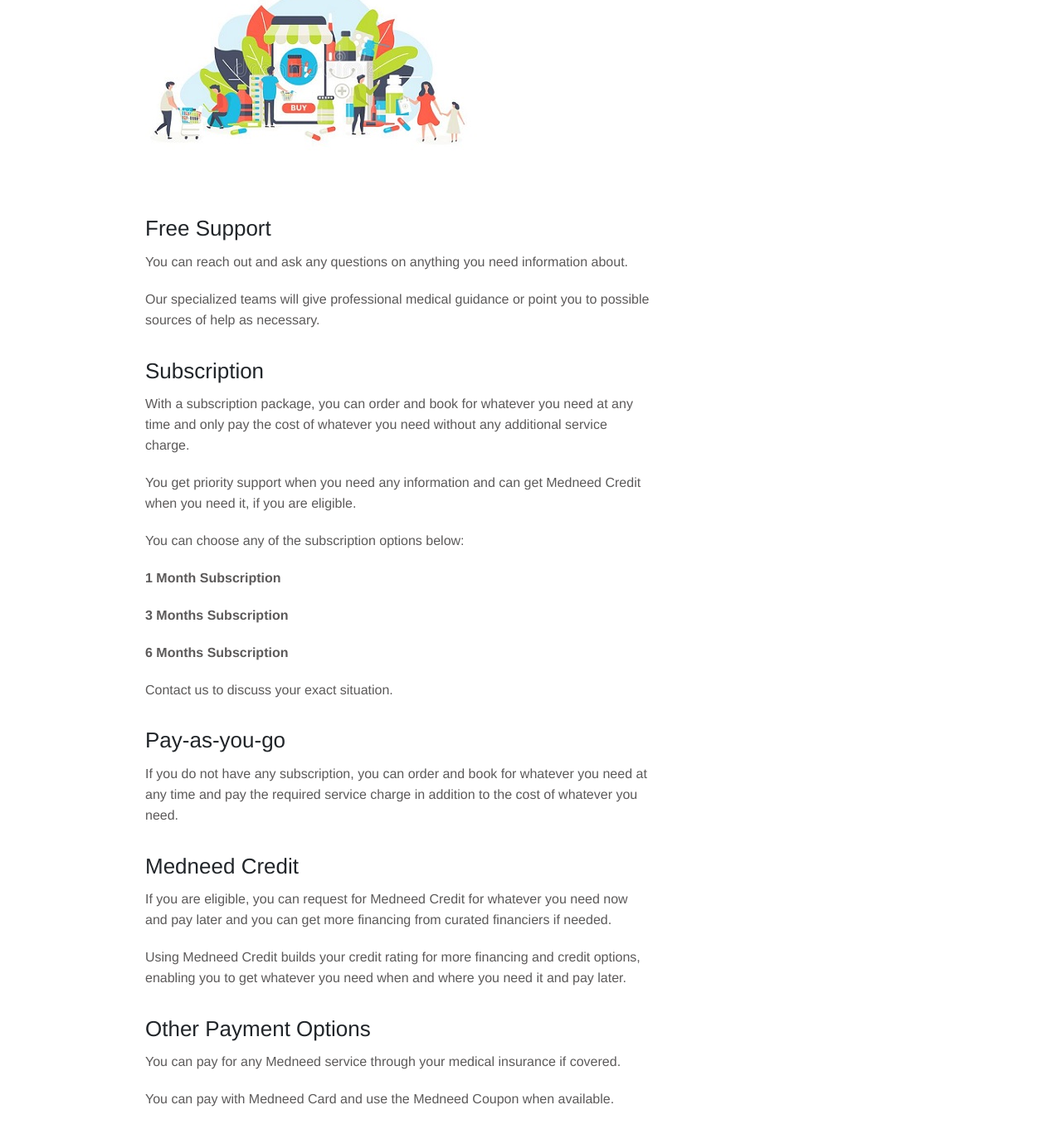
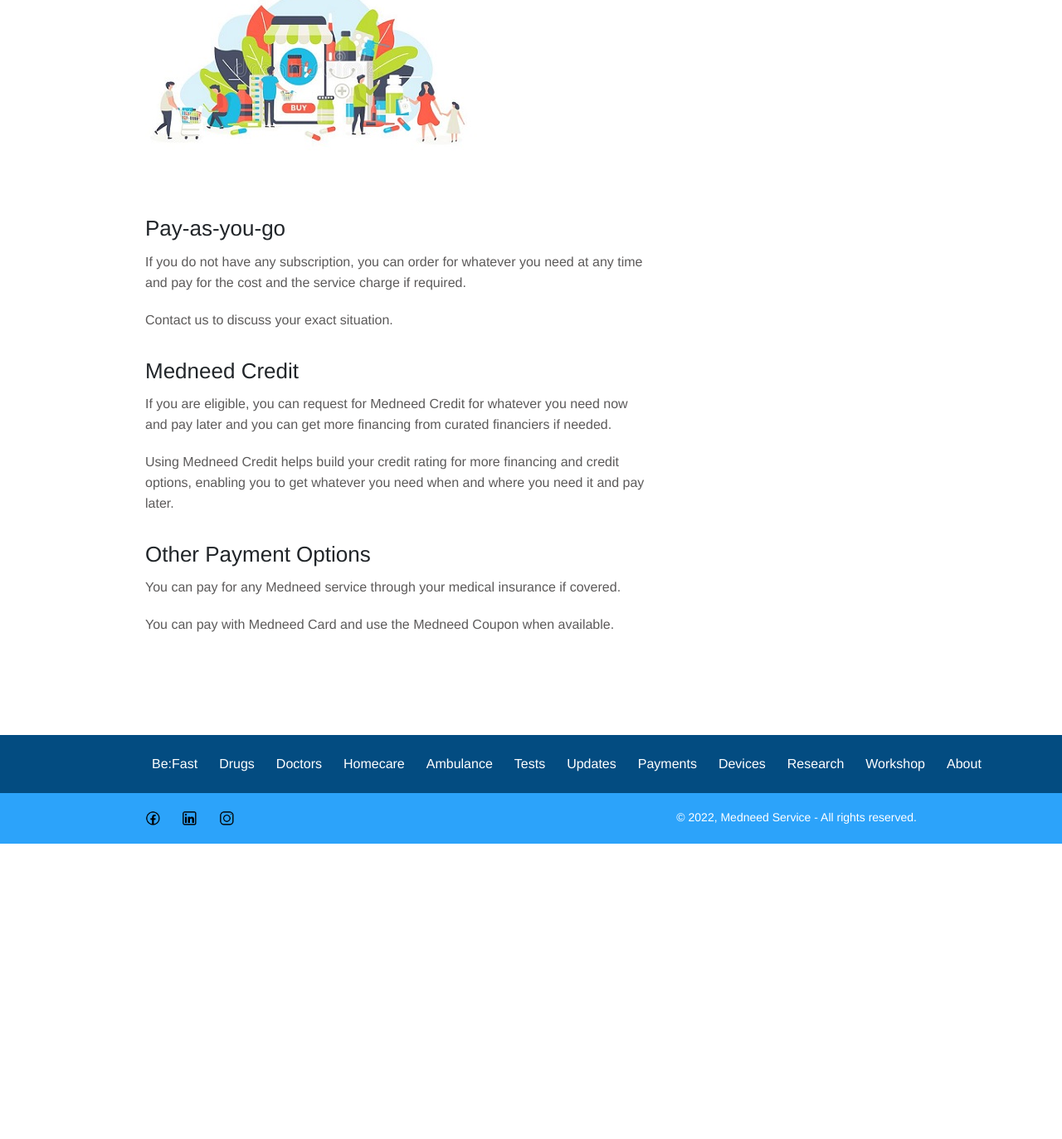
Before and after one commit to Iraneus/betamedneed, a Jekyll site: the page built from _services/payments.md, in a window 1280 px wide and 1400 px high, scrolled down 452 px. Shown: the top 1373 px of the window at 83% size. Built offline with Jekyll 4.4.1, drawn with Linux system fonts in a browser that asks for light colours; after the commit the page ends 1469 px from its top, so only the background shows below that; some of the changed text lies outside the part shown.

Commit message:
few edtis

```diff
--- a/_data/menus.yml
+++ b/_data/menus.yml
@@ -14,8 +14,8 @@
   - name: "Ambulance"
     url: "/services/ambulance/"
     weight: 6
-  - name: "Payments"
-    url: "/services/payments/"
+  - name: "Tests"
+    url: "/services/tests/"
     weight: 7
   - name: "Updates"
     url: "/services/updates/"
@@ -42,20 +42,20 @@
   - name: "Ambulance"
     url: "/services/ambulance/"
     weight: 5
-  - name: "Payments"
-    url: "/services/payments/"
+  - name: "Tests"
+    url: "/services/tests/"
     weight: 6
   - name: "Updates"
     url: "/services/updates/"
     weight: 7
+  - name: "Payments"
+    url: "/services/payments/"
+    weight: 8
+  - name: "Devices"
+    url: "/services/devices/"
+    weight: 9
   - name: "Research"
     url: "/services/research/"
-    weight: 8
-  - name: "Tests"
-    url: "/services/tests/"
-    weight: 9
-  - name: "Devices"
-    url: "/services/devices/"
     weight: 10
   - name: "Workshop"
     url: "/services/workshop/"
--- a/_services/payments.md
+++ b/_services/payments.md
@@ -1,42 +1,23 @@
 ---
 title: "Payments"
-date: 2018-11-28T15:14:45+20:00
+date: 2018-11-28T15:14:47+20:00
 featured: true
-weight: 5
+weight: 7
 ---
 
-You can take advantage of the available **payment options** to ensure you get the medical care you need when and where you need it.
+Find available **payment options** to enable you can get the medical care you need when and where you need it.
 
 ![Some medicines](/images/illustrations/med-work.jpg)
 
-
-## Free Support
-You can reach out and ask any questions on anything you need information about.
-
-Our specialized teams will give professional medical guidance or point you to possible sources of help as necessary.
-
-## Subscription
-With a subscription package, you can order and book for whatever you need at any time and only pay the cost of whatever you need without any additional service charge.
-
-You get priority support when you need any information and can get Medneed Credit when you need it, if you are eligible.
-
-You can choose any of the subscription options below:
-
-**1 Month Subscription**
-
-**3 Months Subscription**
-
-**6 Months Subscription**
+## Pay-as-you-go
+If you do not have any subscription, you can order for whatever you need at any time and pay for the cost and the service charge if required.
 
 Contact us to discuss your exact situation.
-
-## Pay-as-you-go
-If you do not have any subscription, you can order and book for whatever you need at any time and pay the required service charge in addition to the cost of whatever you need.
 
 ## Medneed Credit
 If you are eligible, you can request for Medneed Credit for whatever you need now and pay later and you can get more financing from curated financiers if needed.
 
-Using Medneed Credit builds your credit rating for more financing and credit options, enabling you to get whatever you need when and where you need it and pay later.
+Using Medneed Credit helps build your credit rating for more financing and credit options, enabling you to get whatever you need when and where you need it and pay later.
 
 ## Other Payment Options
 You can pay for any Medneed service through your medical insurance if covered.
```
Also changed, not shown: _services/devices.md (+2 -2 lines), _services/research.md (+4 -4 lines), _services/tests.md (+2 -2 lines), how.md (+13 -10 lines).
